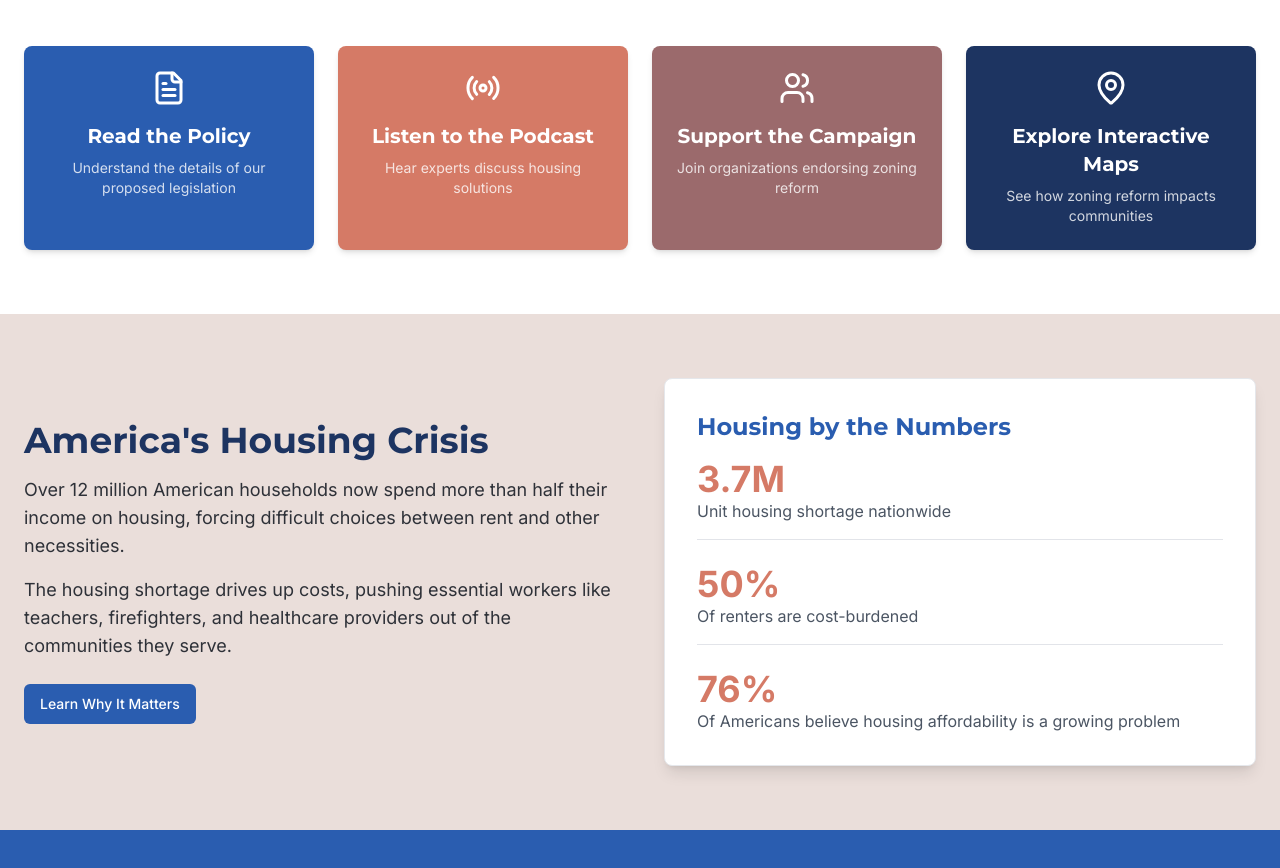
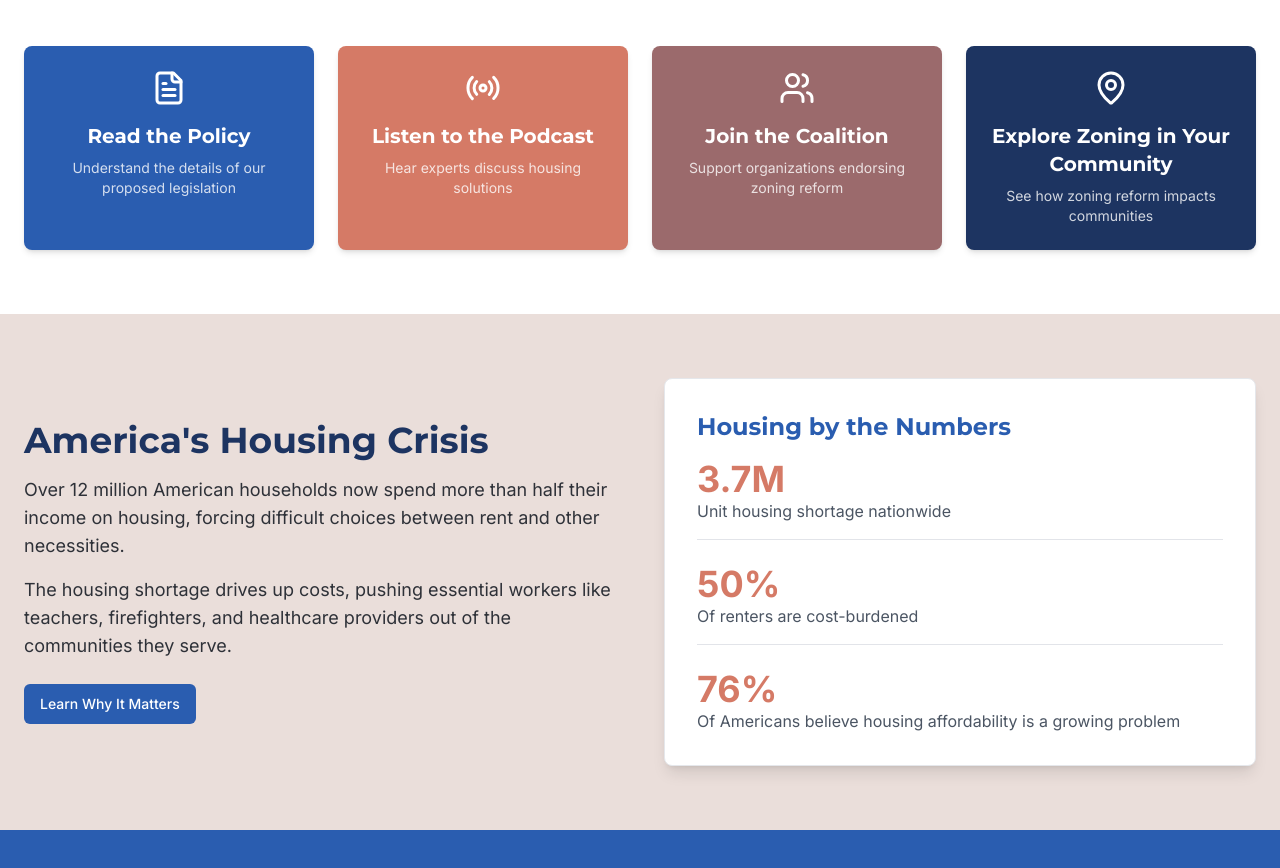
Before and after one commit to PBPL41/pbpl41.github.io, a React (Vite) app: page / in a window 1280 px wide. Shown: the part 1260-2128 px from the top of the page. Built offline with nearby package versions, Linux system fonts and the light colour scheme.

Commit message:
Visual edit in Lovable
Edited UI in Lovable

```diff
--- a/src/pages/Home.tsx
+++ b/src/pages/Home.tsx
@@ -73,13 +73,13 @@ const Home = () => {
 
             <Link to="/coalition" className="bg-bfa-earth text-white p-6 rounded-lg shadow-md text-center hover:brightness-95 transition-colors">
               <Users size={36} className="mx-auto mb-4" />
-              <h3 className="text-xl font-bold mb-2">Support the Campaign</h3>
-              <p className="text-sm opacity-80">Join organizations endorsing zoning reform</p>
+              <h3 className="text-xl font-bold mb-2">Join the Coalition</h3>
+              <p className="text-sm opacity-80">Support organizations endorsing zoning reform</p>
             </Link>
 
             <Link to="/maps" className="bg-bfa-blue-dark text-white p-6 rounded-lg shadow-md text-center hover:brightness-110 transition-colors">
               <MapPin size={36} className="mx-auto mb-4" />
-              <h3 className="text-xl font-bold mb-2">Explore Interactive Maps</h3>
+              <h3 className="text-xl font-bold mb-2">Explore Zoning in Your Community</h3>
               <p className="text-sm opacity-80">See how zoning reform impacts communities</p>
             </Link>
           </div>
```
